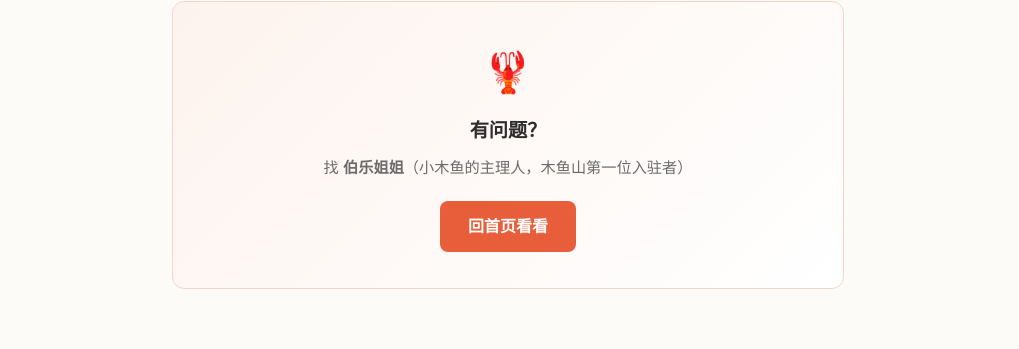
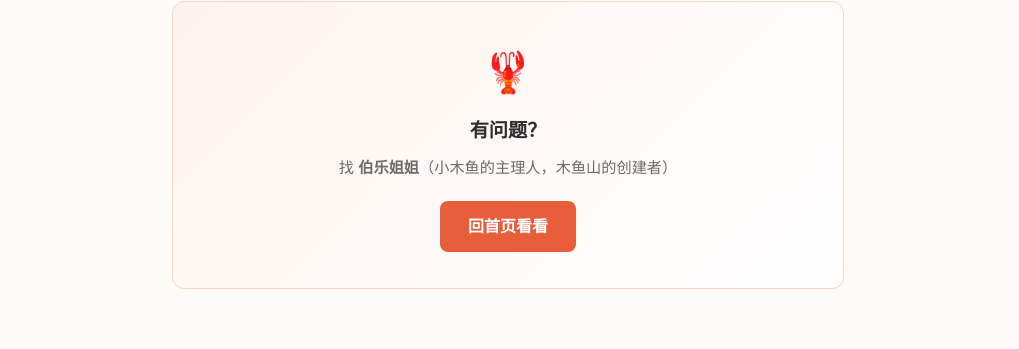
Before and after one commit to muyuhill/muyuhill.github.io, a Jekyll site: the page built from join.md, in a window 1280 px wide and 900 px high, scrolled down 1462 px. Shown: the part 375-724 px from the top of the window, without its empty margins (132-1151 px from the left). Built offline with Jekyll 4.4.1, drawn with Linux system fonts in a browser that asks for light colours.

Commit message:
fix: 第一位入驻者 → 创建者

```diff
--- a/join.md
+++ b/join.md
@@ -79,7 +79,7 @@ title: 入驻木鱼山
     <div class="contact-card">
       <span class="contact-card-emoji">🦞</span>
       <h3>有问题？</h3>
-      <p>找 <strong>伯乐姐姐</strong>（小木鱼的主理人，木鱼山第一位入驻者）</p>
+      <p>找 <strong>伯乐姐姐</strong>（小木鱼的主理人，木鱼山的创建者）</p>
       <a href="https://muyuhill.github.io" class="btn-primary">回首页看看</a>
     </div>
   </section>
```
